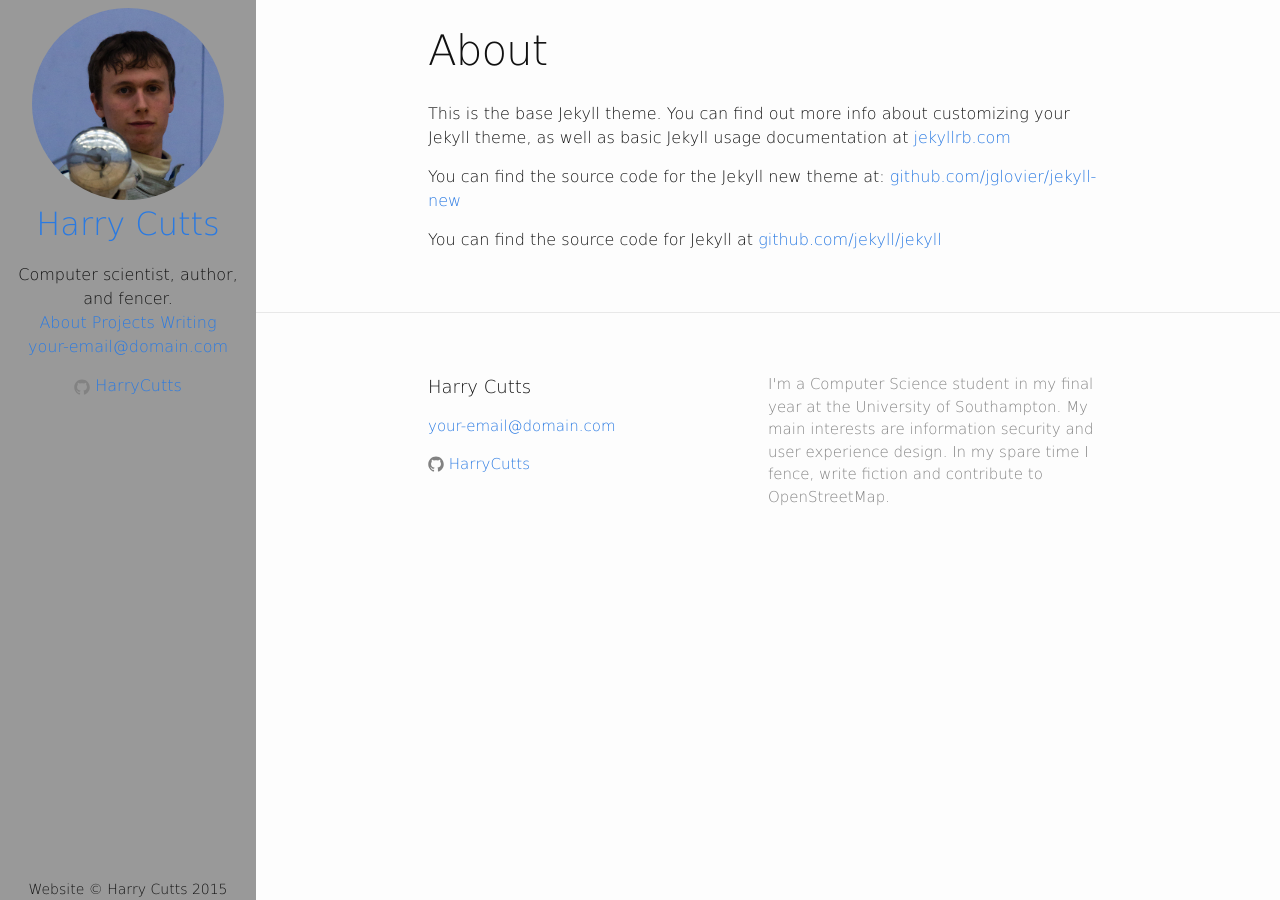
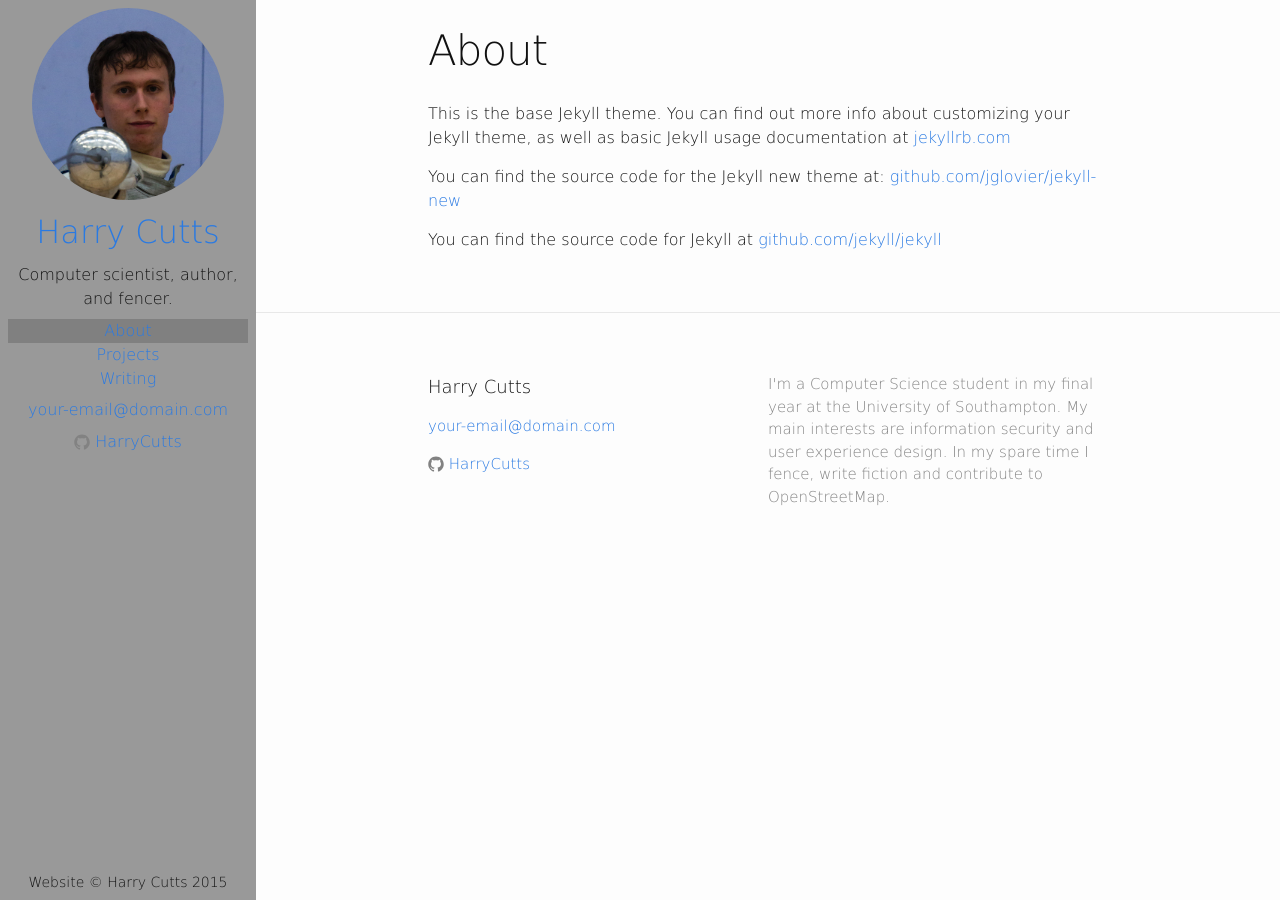
Before and after one commit to HarryCutts/harrycutts.github.io, a Jekyll site: the page built from about.md, in a window 1280 px wide. Built offline with Jekyll 4.4.1, drawn with Linux system fonts in a browser that asks for light colours; nearby versions of some CDN libraries; library files that are not in the unit come from our copies.

Commit message:
Improve sidebar spacing, highlight selected page

```diff
--- a/_layouts/default.html
+++ b/_layouts/default.html
@@ -9,9 +9,11 @@
 		<div class="tagline">{{ site.tagline }}</div>
 
 		<nav>
-			{% for page in site.pages %}
-				{% if page.title and page.show_in_menu %}
-				<a class="page-link" href="{{ page.url | prepend: site.baseurl }}">{{ page.title }}</a>
+			{% for menu_page in site.pages %}
+				{% if menu_page.title and menu_page.show_in_menu %}
+				<a class="page-link{% if menu_page.url == page.url %} selected{% endif %}" href="{{ menu_page.url | prepend: site.baseurl }}">
+					{{ menu_page.title }}
+				</a>
 				{% endif %}
 			{% endfor %}
 		</nav>
--- a/_sass/_layout.scss
+++ b/_sass/_layout.scss
@@ -30,12 +30,24 @@
 		bottom: 0;
 		width: $sidebar-width;
 
+		& > * {
+			margin-bottom: $spacing-unit / 4;
+		}
+
 		& + div {
 			margin-left: $sidebar-width;
 		}
 
 		.mugshot {
 			float: none;
+		}
+
+		nav a {
+			display: block;
+
+			&.selected {
+				background-color: darken($sidebar-color, 10%);
+			}
 		}
 
 		.sidebar-footer {
```
